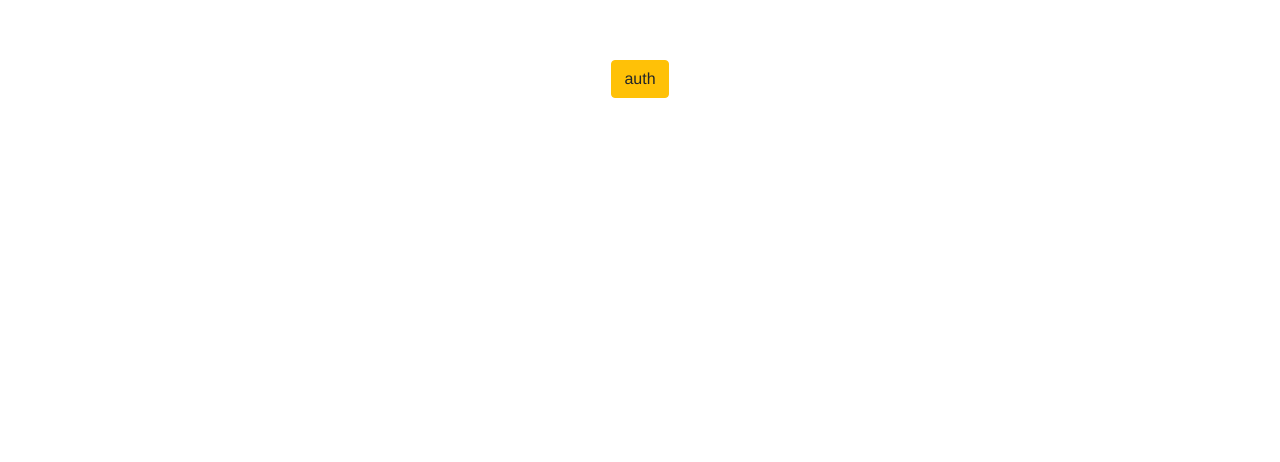
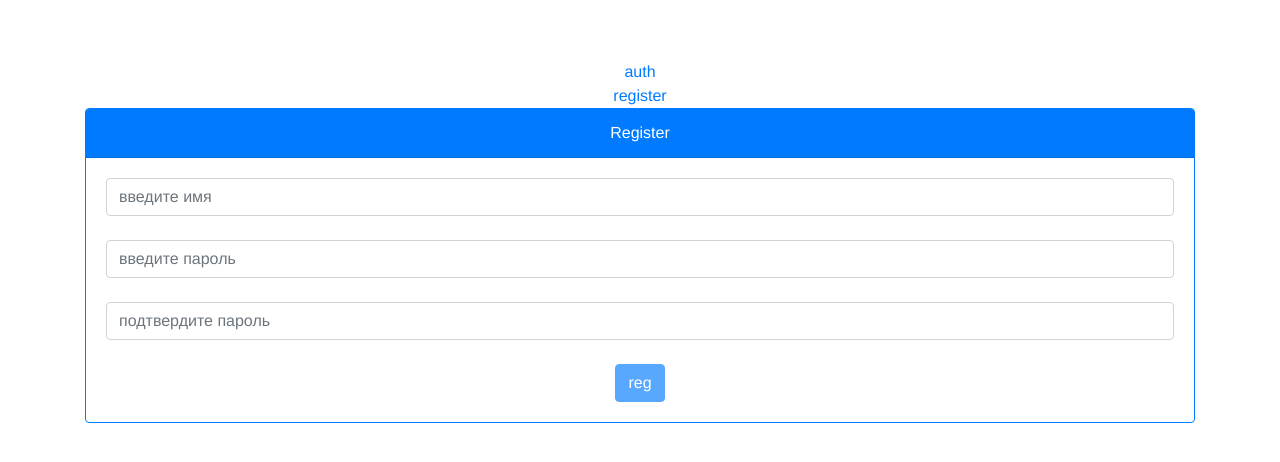
Before and after one commit to dvGorokhov/Books_vue3, a Vue app: page /reg in a window 1280 px wide. Before the commit this address had no page. Shown: the top 462 px of the page. Built offline with nearby package versions, Linux system fonts and the light colour scheme.

Commit message:
update auth and reg validations

```diff
--- a/package.json
+++ b/package.json
@@ -9,6 +9,7 @@
   },
   "dependencies": {
     "core-js": "^3.6.5",
+    "sass": "^1.29.0",
     "vue": "^3.0.0",
     "vue-router": "^4.0.0-rc.3"
   },
@@ -19,7 +20,8 @@
     "@vue/compiler-sfc": "^3.0.0",
     "babel-eslint": "^10.1.0",
     "eslint": "^6.7.2",
-    "eslint-plugin-vue": "^7.0.0-0"
+    "eslint-plugin-vue": "^7.0.0-0",
+    "sass-loader": "^10.1.0"
   },
   "eslintConfig": {
     "root": true,
--- a/src/App.vue
+++ b/src/App.vue
@@ -1,18 +1,16 @@
 <template>
   <div>
-    <Auth />
+    <router-link to="/auth">auth</router-link>
+    <br />
+    <router-link to="/reg">register</router-link>
     <router-view />
   </div>
 </template>
 
 <script>
-import Auth from "./components/sing in/Auth";
-
 export default {
   name: "App",
-  components: {
-    Auth,
-  },
+  components: {},
 };
 </script>
 
--- a/src/components/sing in/Auth.vue
+++ b/src/components/sing in/Auth.vue
@@ -1,12 +1,52 @@
 <template>
-  <div>
-    <button class="btn btn-warning">auth</button>
+  <div class="container">
+    <div class="card">
+      <div class="card-header">Autorization</div>
+      <div class="card-body">
+        <div class="mb-2">
+          <input type="text" placeholder="login" v-model="login" />
+        </div>
+        <div>
+          <input type="password" placeholder="password" v-model="pass" />
+        </div>
+      </div>
+    </div>
+    <button class="btn btn-warning" @click="singIn">entry</button>
   </div>
 </template>
 
 <script>
-export default {};
+export default {
+  data() {
+    return {
+      login: "",
+      pass: "",
+    };
+  },
+  methods: {
+    singIn() {
+      if (this.login === "admin") {
+        if (this.pass === "admin") {
+          // localStorage.setItem(
+          //   "token",
+          //   JSON.stringify(response.data.access_token)
+          // );
+          // this.$router.push({ name: "adm_cat" });
+          console.log(true);
+        } else {
+          alert("Wrong password");
+        }
+      } else {
+        alert("Wrong login");
+      }
+    },
+  },
+};
 </script>
 
 <style lang="scss" scoped>
+button {
+  width: inherit;
+  max-width: 200px;
+}
 </style>
--- a/src/components/sing in/Register.vue
+++ b/src/components/sing in/Register.vue
@@ -0,0 +1,75 @@
+<template>
+  <div class="container">
+    <div class="card border-primary">
+      <div class="card-header bg-primary text-white">Register</div>
+      <div class="card-body">
+        <div>
+          <input
+            type="text"
+            v-model="login"
+            class="form-control"
+            placeholder="введите имя"
+          />
+          <br />
+          <input
+            type="password"
+            v-model="pass"
+            class="form-control"
+            placeholder="введите пароль"
+          />
+          <br />
+          <input
+            type="password"
+            v-model="pass2"
+            class="form-control"
+            placeholder="подтвердите пароль"
+          />
+          <span class="input-group-btn">
+            <br />
+            <button
+              class="btn btn-primary"
+              :disabled="!isDisabled"
+              @click="register"
+            >
+              reg
+            </button>
+          </span>
+        </div>
+      </div>
+    </div>
+    <ul v-if="err.length > 0">
+      <li v-for="(error, index) in err" v-bind:key="index">>{{ error }}</li>
+    </ul>
+  </div>
+</template>
+
+<script>
+export default {
+  computed: {
+    isDisabled() {
+      return (
+        this.login.length > 2 &&
+        this.pass.length > 5 &&
+        this.pass2.length > 5 &&
+        this.pass2 === this.pass
+      );
+    },
+  },
+  data() {
+    return {
+      err: [],
+      login: "",
+      pass: "",
+      pass2: "",
+    };
+  },
+  methods: {
+    register() {
+      console.log(true);
+    },
+  },
+};
+</script>
+
+<style lang="scss" scoped>
+</style>
--- a/src/router/index.js
+++ b/src/router/index.js
@@ -1,5 +1,7 @@
 import { createWebHistory, createRouter } from "vue-router";
 import HelloWorld from "../components/HelloWorld";
+import Auth from "../components/sing in/Auth";
+import Register from "../components/sing in/Register";
 
 const routes = [
   {
@@ -7,6 +9,16 @@ const routes = [
     name: "Home",
     component: HelloWorld,
   },
+  {
+    path: "/auth",
+    name: "auth",
+    component: Auth
+  },
+  {
+    path: "/reg",
+    name: "register",
+    component: Register
+  }
 ];
 
 const router = createRouter({
```
Also changed, not shown: 1 other file (tests, documents, lock files or other folders).
